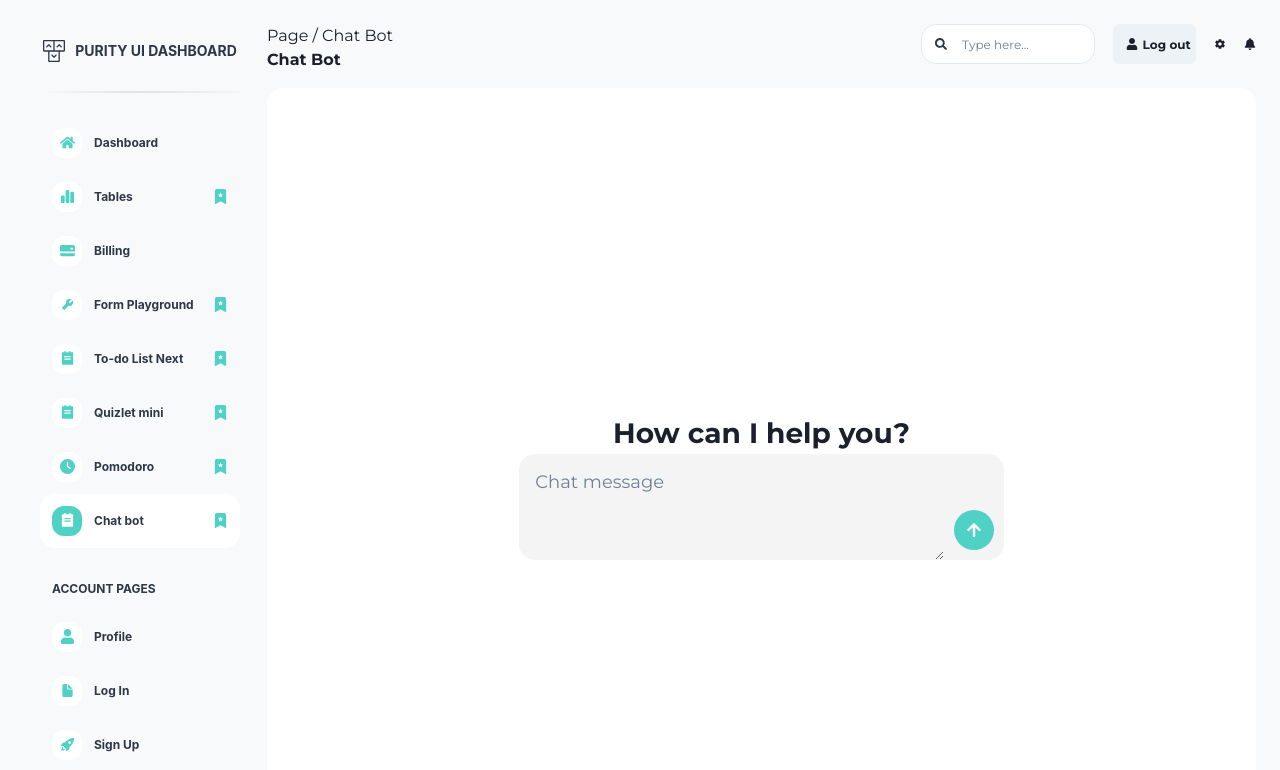
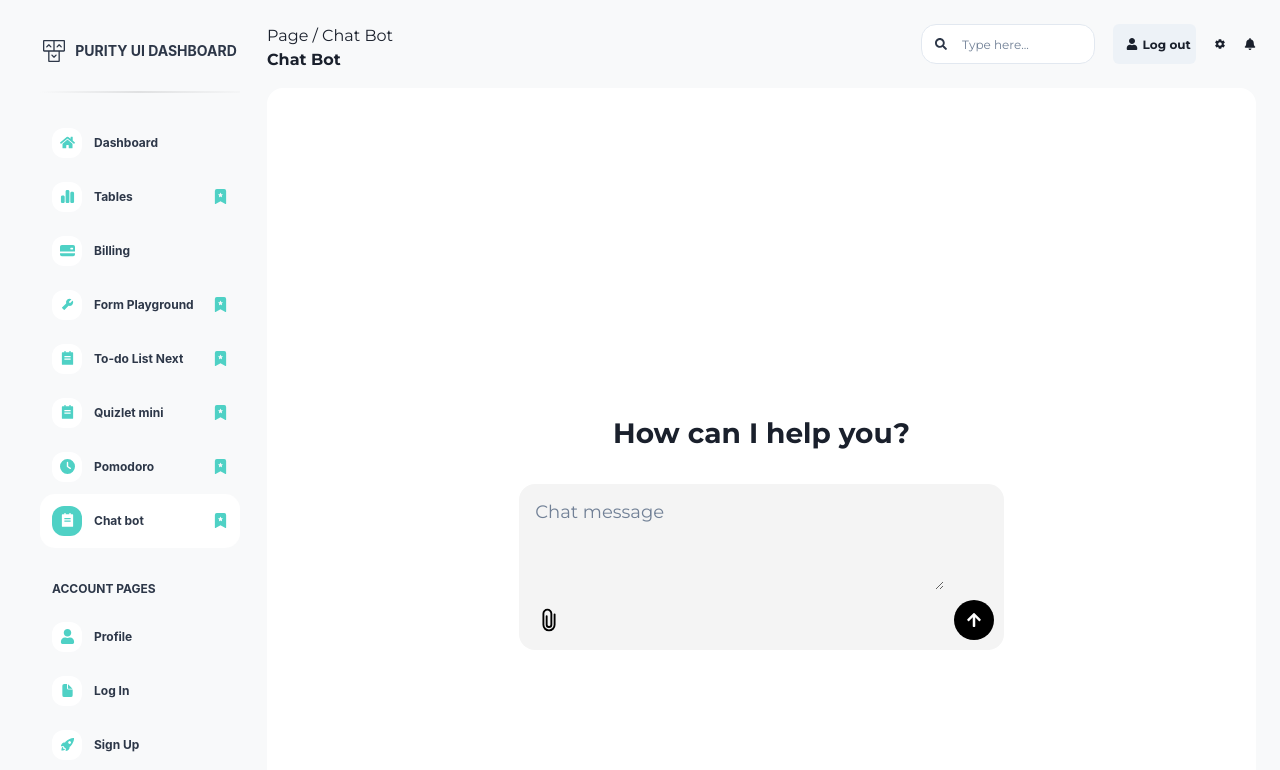
Before and after one commit to vietdo2109/intern_01_nextjs, a Next.js app: page /gen-ai in a window 1280 px wide. Shown: the top 770 px of the page. Built offline with nearby package versions, Linux system fonts and the light colour scheme.

Commit message:
minor bugs fixed

```diff
--- a/src/app/(pages)/gen-ai/page.tsx
+++ b/src/app/(pages)/gen-ai/page.tsx
@@ -3,21 +3,28 @@ import { Textarea, Flex, Button, Icon, Text, Box } from "@chakra-ui/react";
 import { FaArrowUp } from "react-icons/fa";
 // import ReactMarkdown from "react-markdown";
 import "./style.css";
-import React, { useEffect } from "react";
+import React, { useEffect, useRef, useState } from "react";
 import { Montserrat } from "next/font/google";
-import { GREEN_COLOR, WHITE_COLOR } from "@/constants/colors";
+import { WHITE_COLOR } from "@/constants/colors";
 import { Header } from "@/components/header";
 import { useChat } from "ai/react";
 import ReactMarkdown from "react-markdown";
+import { IoAttachOutline } from "react-icons/io5";
 
 const montserrat = Montserrat({ subsets: ["latin"] });
 const GenAI = () => {
   const { messages, input, handleInputChange, handleSubmit, isLoading } =
     useChat();
 
-  useEffect(() => {
-    console.log(messages);
-  }, [messages]);
+  const [isVisible, setVisible] = useState(false);
+  useEffect(() => {}, [messages]);
+  const fileInputRef = useRef<HTMLInputElement>(null);
+  const handleUploadButtonClick = () => {
+    if (fileInputRef.current) {
+      fileInputRef.current.click();
+    }
+  };
+
   return (
     <Flex
       width="100%"
@@ -60,6 +67,7 @@ const GenAI = () => {
                   <Text
                     textAlign="center"
                     mt="300px"
+                    mb="30px"
                     fontWeight="700"
                     fontSize="28px"
                   >
@@ -93,10 +101,12 @@ const GenAI = () => {
                         <Flex w="100%" gap="24px" padding="16px">
                           <Box
                             w="32px"
+                            minW="32px"
                             h="32px"
                             borderRadius="50%"
                             bg="gray"
                             overflow="hidden"
+                            backgroundSize="cover"
                           >
                             <img
                               src="https://bitcoinist.com/wp-content/uploads/2023/11/Shiba-Inu-by-Tradingview.png"
@@ -126,12 +136,13 @@ const GenAI = () => {
                 mb={messages.length === 0 ? "300px" : ""}
               >
                 <Flex position="relative" width="100%">
+                  <Flex flexDir="column" w="100%">
                     <Textarea
                       size="lg"
                       rows={3}
                       shadow="md"
                       borderTopLeftRadius="16px"
-                    borderBottomLeftRadius="16px"
+                      borderBottomLeftRadius="0px"
                       borderRightRadius="0px"
                       border="none"
                       bg={"#F4F4F4"}
@@ -156,6 +167,55 @@ const GenAI = () => {
                       }}
                     />
                     <Flex
+                      w="100%"
+                      bg={"#F4F4F4"}
+                      p="10px"
+                      borderBottomLeftRadius="16px"
+                    >
+                      <Button
+                        alignSelf="end"
+                        zIndex="1000"
+                        type="submit"
+                        disabled={isLoading}
+                        isLoading={isLoading}
+                        _hover={{
+                          bg: `lightgray`,
+                        }}
+                        onMouseOver={() => setVisible(true)}
+                        onMouseLeave={() => {
+                          setVisible(false);
+                        }}
+                        bg="none"
+                        w="40px"
+                        h="40px"
+                        p="3px"
+                        borderRadius="6px"
+                        onClick={handleUploadButtonClick}
+                      >
+                        <input
+                          type="file"
+                          name="file"
+                          ref={fileInputRef}
+                          style={{ display: "none" }}
+                        />
+                        <Icon
+                          color="Black"
+                          w="30px"
+                          h="30px"
+                          as={IoAttachOutline}
+                        />
+                      </Button>
+                      <Text
+                        display={isVisible ? "" : "none"}
+                        alignSelf="center"
+                        ml="16px"
+                      >
+                        {"Uploading file isn't ready yet!"}
+                      </Text>
+                    </Flex>
+                  </Flex>
+
+                  <Flex
                     h="100%"
                     bg={"#F4F4F4"}
                     p="10px"
@@ -165,16 +225,18 @@ const GenAI = () => {
                       alignSelf="end"
                       zIndex="1000"
                       type="submit"
-                      bg={GREEN_COLOR}
-                      colorScheme="green"
+                      bg="black"
+                      colorScheme="white"
                       disabled={isLoading}
                       isLoading={isLoading}
                       w="40px"
                       h="40px"
                       p="3px"
                       borderRadius="20px"
+                      color="white"
+                      _hover={{ color: "gray" }}
                     >
-                      <Icon color="white" as={FaArrowUp} />
+                      <Icon as={FaArrowUp} />
                     </Button>
                   </Flex>
                 </Flex>
--- a/src/app/actions/auth.ts
+++ b/src/app/actions/auth.ts
@@ -45,8 +45,16 @@ export async function signup(state: SignUpFormState, formData: FormData) {
     }
 
     await createSession(user.userid);
-  } catch (error) {
+    // eslint-disable-next-line @typescript-eslint/no-explicit-any
+  } catch (error: any) {
     console.error("Signup error:", error);
+
+    if (error.code === "23505" && error.detail?.includes("Key (email)")) {
+      return {
+        message: "This email is already in use. Please use a different email.",
+      };
+    }
+
     return {
       message: "An error occurred. Please try again later.",
     };
--- a/src/app/api/chat/route.ts
+++ b/src/app/api/chat/route.ts
@@ -6,7 +6,7 @@ export const maxDuration = 30;
 
 export async function POST(req: Request) {
   const { messages } = await req.json();
-
+  console.log(messages);
   const result = streamText({
     model: google("gemini-1.5-flash"),
     messages,
--- a/src/app/components/quiz/see-quiz/demoFinishModal/index.tsx
+++ b/src/app/components/quiz/see-quiz/demoFinishModal/index.tsx
@@ -12,6 +12,7 @@ type DemoFinishModalProps = {
   isOpen: boolean;
   onClose: () => void;
   questionId: number;
+  numberOfQuestions: number;
 };
 
 import Link from "next/link";
@@ -21,6 +22,7 @@ export const DemoFinishModal: FC<DemoFinishModalProps> = ({
   isOpen,
   onClose,
   questionId,
+  numberOfQuestions,
 }) => {
   return (
     <Modal
@@ -45,7 +47,7 @@ export const DemoFinishModal: FC<DemoFinishModalProps> = ({
             <Flex padding="6px" borderRadius="25px" bg="#C7F7E6">
               {" "}
               <Text fontFamily="sans-serif" fontSize="12px" fontWeight="700">
-                Learned 7 terms
+                Learned {numberOfQuestions > 7 ? 7 : numberOfQuestions} terms
               </Text>
             </Flex>
 
--- a/src/app/components/quiz/see-quiz/studyModeFinishModal/index.tsx
+++ b/src/app/components/quiz/see-quiz/studyModeFinishModal/index.tsx
@@ -7,6 +7,7 @@ import {
   Flex,
   Button,
   Text,
+  Icon,
   Divider,
 } from "@chakra-ui/react";
 type StudyModeFinishModalProps = {
@@ -21,6 +22,7 @@ import { FaCircleXmark } from "react-icons/fa6";
 import Link from "next/link";
 import { GRAY_COLOR, WHITE_COLOR } from "@/constants/colors";
 import { StudyModeResult } from "@/(pages)/quiz/see-quiz/[id]/study-mode/page";
+import { FaXmark } from "react-icons/fa6";
 
 export const StudyModeFinishModal: FC<StudyModeFinishModalProps> = ({
   isOpen,
@@ -65,7 +67,7 @@ export const StudyModeFinishModal: FC<StudyModeFinishModalProps> = ({
                 border="2px solid"
                 _hover={{ bg: "black", color: WHITE_COLOR }}
               >
-                {/* <Icon as={HiMiniXMark} width="20px" height="20px"></Icon> */}
+                <Icon as={FaXmark} width="20px" height="20px"></Icon>
               </Button>
             </Flex>
 
@@ -82,7 +84,7 @@ export const StudyModeFinishModal: FC<StudyModeFinishModalProps> = ({
                   Correct answers:
                 </Text>{" "}
                 <Text fontSize="18px" fontWeight={700} alignSelf="center">
-                  {correctAnswersCount}/17
+                  {correctAnswersCount}/{record.length}
                 </Text>{" "}
               </Flex>
               <Flex
```
Also changed, not shown: src/app/(auth)/signup/page.tsx (+23 -7 lines), src/app/(pages)/quiz/see-quiz/[id]/page.tsx (+20 -7 lines), src/middleware.ts (+8 -1 lines). Lines whose indentation alone changed are shown as unchanged.
